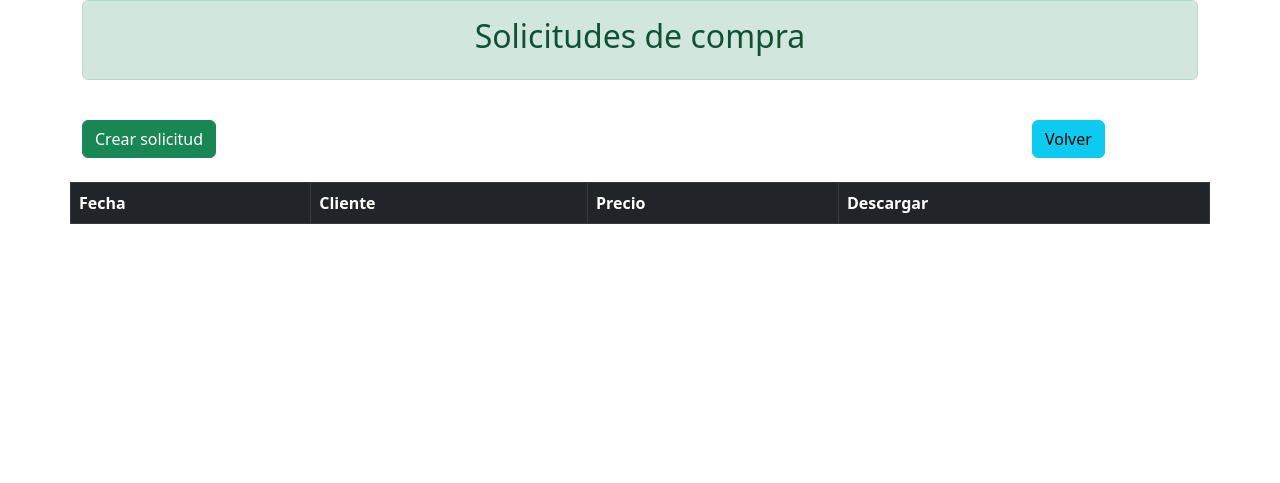
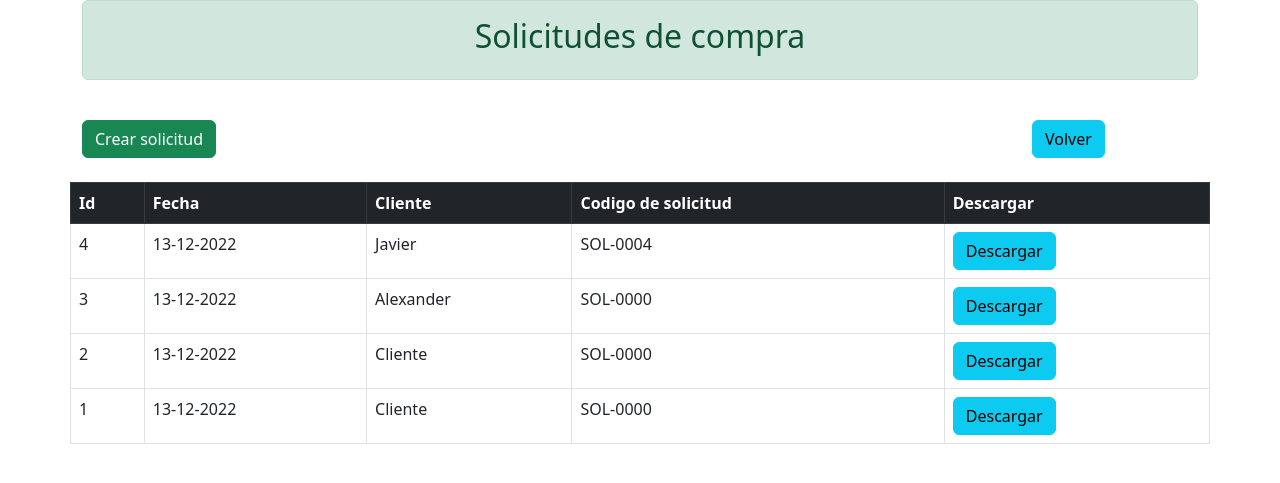
Before and after one commit to jorge-ernesto/desarrolloWebPython, a Django app: page /proyCurso/verSolicitudes in a window 1280 px wide. Shown: the top 483 px of the page. Run offline with Django 4.2, Linux system fonts and the light colour scheme; data comes from the database, SQL or seed files in the repository; both versions use the stored data as it was after the commit; lists and menus that the app fills with data are empty.

Commit message:
Despliegue

```diff
--- a/primerProyecto/proyCurso/models.py
+++ b/primerProyecto/proyCurso/models.py
@@ -1,4 +1,5 @@
 from django.db import models
+import datetime
 
 # Create your models here.
 class producto(models.Model):
@@ -8,3 +9,11 @@ class producto(models.Model):
     descripcion = models.CharField(max_length=512,default='')
     estado = models.CharField(max_length=64,default='')
     stock = models.CharField(max_length=32,default='')
+
+class solicitud(models.Model):
+    idProductos = models.CharField(max_length=256,default='')
+    nombreProductos = models.CharField(max_length=512,default='')
+    cantidadProductos = models.CharField(max_length=512,default='')
+    fecha = models.DateField(default=datetime.datetime.now())
+    cliente = models.CharField(max_length=128,default='Cliente')
+    codigoSolicitud = models.CharField(max_length=128,default='SOL-0000')
--- a/primerProyecto/proyCurso/templates/proyCurso/verSolicitudes.html
+++ b/primerProyecto/proyCurso/templates/proyCurso/verSolicitudes.html
@@ -27,12 +27,22 @@
             <div class="row">
                 <table class="table table-bordered">
                     <thead class="table-dark">
+                        <th>Id</th>
                         <th>Fecha</th>
                         <th>Cliente</th>
-                        <th>Precio</th>
+                        <th>Codigo de solicitud</th>
                         <th>Descargar</th>
                     </thead>
                     <tbody>
+                        {% for solicitud in solicitudes %}
+                        <tr>
+                            <td>{{ solicitud.id }}</td>
+                            <td>{{ solicitud.fecha|date:'d-m-Y' }}</td>
+                            <td>{{ solicitud.cliente }}</td>
+                            <td>{{ solicitud.codigoSolicitud }}</td>
+                            <td><a class="btn btn-info" href="{% url 'proyCurso:descargar_solicitud' solicitud.id %}">Descargar</a></td>
+                        </tr>
+                        {% endfor %}
                     </tbody>
                 </table>
             </div>
--- a/primerProyecto/proyCurso/urls.py
+++ b/primerProyecto/proyCurso/urls.py
@@ -11,4 +11,5 @@ urlpatterns = [
     path('verSolicitudes',views.verSolicitudes,name='verSolicitudes'),
     path('crearSolicitud',views.crearSolicitud,name='crearSolicitud'),
     path('agregarSolicitud',views.agregarSolicitud,name='agregarSolicitud'),
+    path('descargar_solicitud/<str:ind>',views.descargar_solicitud,name='descargar_solicitud'),
 ]
--- a/primerProyecto/proyCurso/views.py
+++ b/primerProyecto/proyCurso/views.py
@@ -1,10 +1,35 @@
 from django.shortcuts import render
-from .models import producto
-from django.http import HttpResponseRedirect,JsonResponse
+from .models import producto,solicitud
+from django.http import HttpResponseRedirect,JsonResponse, HttpResponse
 from django.urls import reverse
 import json
+from reportlab.pdfgen import canvas
+from reportlab.lib.pagesizes import A4
 
 # Create your views here.
+def descargar_solicitud(request,ind):
+    solicitu_info = solicitud.objects.get(id=ind)
+    pdf_name = 'solicitud.pdf'
+    can = canvas.Canvas(pdf_name,pagesize=A4)
+    can.setFillColorRGB(0,0,0)
+    can.setFont('Helvetica',12)
+    can.drawString(20,785,solicitu_info.codigoSolicitud)
+    infoProductos = solicitu_info.nombreProductos.split(',')
+    infoCantidad = solicitu_info.cantidadProductos.split(',')
+    i= 0
+    coor_y = 750
+    for producto in infoProductos:
+        can.drawString(20,coor_y,producto)
+        can.drawString(120,coor_y,infoCantidad[i])
+        coor_y = coor_y - 20
+        i = i + 1
+    can.showPage()
+    can.save()
+    nombre_doc = solicitu_info.codigoSolicitud + '.pdf'
+    reponse = HttpResponse(open('solicitud.pdf','rb'),content_type='application/pdf')
+    nombre = 'attachment; + filename=' + nombre_doc
+    reponse['Content-Disposition'] = nombre
+    return reponse
 
 def dashboard(request):
     productos_totales = producto.objects.all()
@@ -26,13 +51,16 @@ def eliminarProd(request,ind):
 def obtenerInfo(request):
     datoProducto = str(request.GET.get('producto'))
     infoProducto = producto.objects.get(id=datoProducto)
-    arregloProducto = [infoProducto.nombre,infoProducto.precio,infoProducto.descripcion,infoProducto.estado,infoProducto.stock]
+    arregloProducto = [infoProducto.id,infoProducto.nombre,infoProducto.precio,infoProducto.descripcion,infoProducto.estado,infoProducto.stock]
     return JsonResponse({
         'dato':arregloProducto,
     })
 
 def verSolicitudes(request):
-    return render(request,'proyCurso/verSolicitudes.html')
+    solicitudesTotales = solicitud.objects.all().order_by('-id')
+    return render(request,'proyCurso/verSolicitudes.html',{
+        'solicitudes':solicitudesTotales,
+    })
 
 def crearSolicitud(request):
     productos_totales = producto.objects.all().order_by('id')
@@ -43,7 +71,29 @@ def crearSolicitud(request):
 def agregarSolicitud(request):
     if request.method == 'POST':
         datos = json.load(request)
-        print(datos)
+        arregloProductos = datos.get('productosCapturados')
+        cliente = datos.get('cliente')
+        print(arregloProductos)
+        nombresProductos = ''
+        cantidadesProductos = ''
+        idenProductos = ''
+        for producto in arregloProductos:
+            idenProductos = idenProductos + ',' + producto[0]
+            nombresProductos = nombresProductos + ',' + producto[1]
+            cantidadesProductos = cantidadesProductos + ',' + producto[2]
+        nombresProductos = nombresProductos[1:]
+        cantidadesProductos = cantidadesProductos[1:]
+        idenProductos = idenProductos[1:]
+        solicitud(idProductos=idenProductos,nombreProductos=nombresProductos,cantidadProductos=cantidadesProductos,cliente=cliente).save()
+        print(nombresProductos)
+        print(cantidadesProductos)
+        print(idenProductos)
+        solicitud_mod = solicitud.objects.latest('id')
+        id_solicitud = str(solicitud_mod.id)
+        while len(id_solicitud) < 4:
+            id_solicitud = '0' + id_solicitud
+        solicitud_mod.codigoSolicitud = 'SOL-' + id_solicitud
+        solicitud_mod.save()
         return JsonResponse({
             'resp':'ok'
         })
```
Also changed, not shown: primerProyecto/proyCurso/static/proyCurso/crearSol.js (+13 -5 lines), primerProyecto/proyCurso/templates/proyCurso/crearSolicitud.html (+11 -1 lines), primerProyecto/db.sqlite3, primerProyecto/proyCurso/migrations/0003_solicitud.py (added), primerProyecto/proyCurso/migrations/0004_solicitud_idproductos.py (added), primerProyecto/proyCurso/migrations/0005_solicitud_fecha.py (added), primerProyecto/proyCurso/migrations/0006_solicitud_cliente_alter_solicitud_fecha.py (added), primerProyecto/proyCurso/migrations/0007_solicitud_codigosolicitud_alter_solicitud_fecha.py (added), 1 other file.
